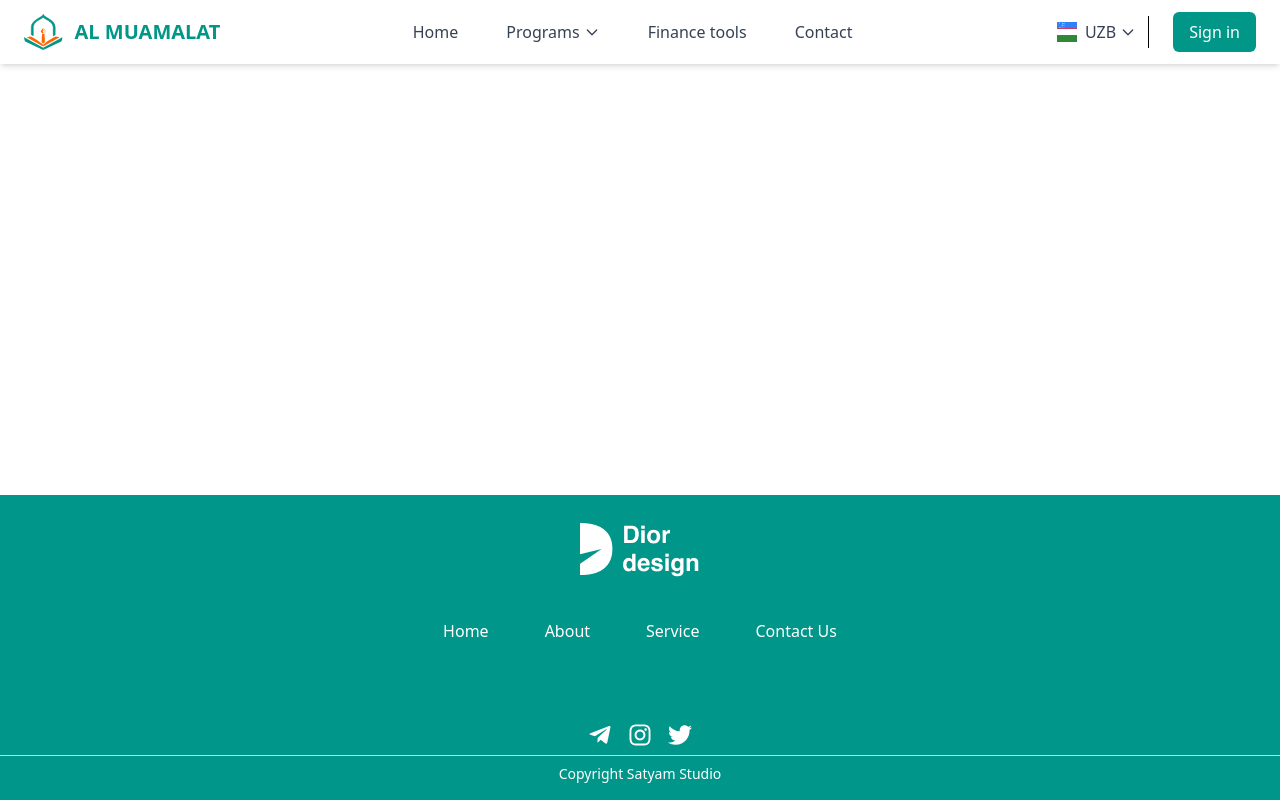
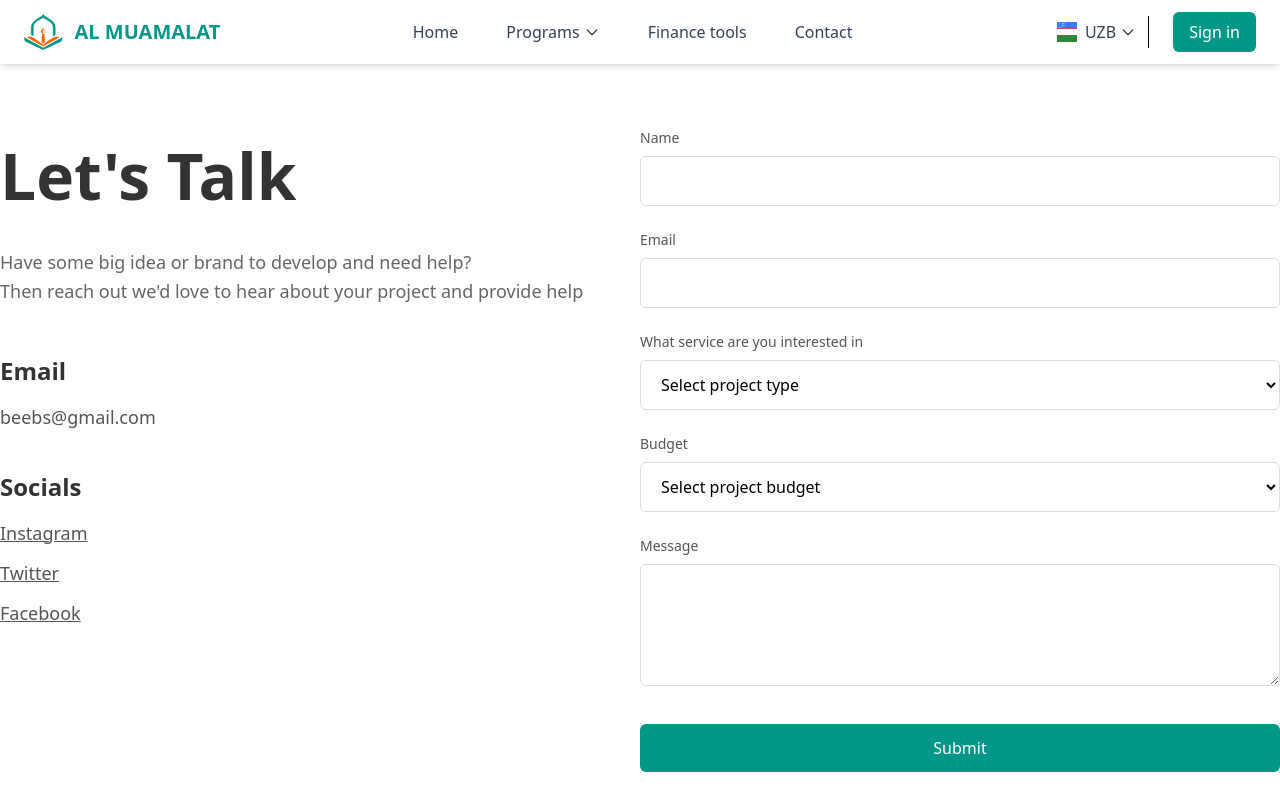
Before and after one commit to Xushnud-jon/al-muamalat, a React (Vite) app: page /contact in a window 1280 px wide. Shown: the top 800 px of the page. Built offline with nearby package versions, Linux system fonts and the light colour scheme.

Commit message:
create contack talk

```diff
--- a/package.json
+++ b/package.json
@@ -16,6 +16,7 @@
     "react-dom": "^19.1.0",
     "react-hook-form": "^7.60.0",
     "react-icons": "^5.5.0",
+    "react-loading-indicators": "^1.0.1",
     "react-router-dom": "^7.7.0",
     "react-toastify": "^11.0.5",
     "tailwindcss": "^4.1.11"
--- a/src/App.jsx
+++ b/src/App.jsx
@@ -1,27 +1,47 @@
-import React from 'react';
+import React, { Suspense } from 'react';
 import { BrowserRouter as Router, Routes, Route } from 'react-router-dom';
 import Header from './components/Header.jsx';
 import Footer from './components/Footer.jsx';
 import ShowLayout from './components/showlayout.jsx';
 import Homepage from './pages/HomePage/index.jsx';
-import LoginPage from './pages/AuthPage/_components/Login.jsx';
-import RegisterPage from './pages/AuthPage/_components/Register.jsx';
 import 'react-toastify/dist/ReactToastify.css';
+import { ThreeDot } from 'react-loading-indicators';
+
+// Barcha sahifalarni lazy loading bilan yuklash
+const InternationalPrograms = React.lazy(() => import('./pages/HomePage/Programs/InternationalPage'));
+const SpecializedCourses = React.lazy(() => import('./pages/HomePage/Programs/SpecializedCourses'));
+const IslamicFinance = React.lazy(() => import('./pages/HomePage/Programs/IslamicFinanceLiteracyCourse'));
+const CertificationProgram = React.lazy(() => import('./pages/HomePage/Programs/CertificationProgram'));
+const LoginPage = React.lazy(() => import('./pages/AuthPage/_components/Login'));
+const RegisterPage = React.lazy(() => import('./pages/AuthPage/_components/Register'));
+const ContactPage = React.lazy(() => import('./pages/Contact/index.jsx'));
+
+// Yuklash paytida ko'rsatiladigan komponent
+
+
 function App() {
   return (
     <Router>
-
-      <div className="min-h-screen flex flex-col max-w-[1700px] m-auto  ">
+      <div className="min-h-screen flex flex-col max-w-[1700px] m-auto">
         <ShowLayout>
           <Header />
         </ShowLayout>
 
         <main className="flex-1">
-          <Routes>
-            <Route path="/" element={<Homepage />} />
-            <Route path="/login" element={<LoginPage />} />
-            <Route path="/register" element={<RegisterPage />} />
-          </Routes>
+          <Suspense fallback={<ThreeDot variant="bounce" color="#32cd32" size="large" text="" textColor=""  />}>
+            <Routes>
+              <Route path="/" element={<Homepage />} />
+              <Route path="/international-programs" element={<InternationalPrograms />} />
+              <Route path="/specialized-courses" element={<SpecializedCourses />} />
+              <Route path="/islamic-finance" element={<IslamicFinance />} />
+              <Route path="/certification" element={<CertificationProgram />} />
+              <Route path="/login" element={<LoginPage />} />
+              <Route path="/register" element={<RegisterPage />} />
+            </Routes>
+            <Routes>
+              <Route path="/contact" element={<ContactPage />} />
+            </Routes>
+          </Suspense>
         </main>
 
         <ShowLayout>
--- a/src/components/Header.jsx
+++ b/src/components/Header.jsx
@@ -3,7 +3,7 @@ import Logo from '../assets/svg/logo.svg';
 import UzFlag from '../assets/images/uzb.png';
 import EnFlag from '../assets/images/eng.png';
 import RuFlag from '../assets/images/rus.png';
-import { useNavigate } from 'react-router-dom';
+import { Link, useNavigate } from 'react-router-dom';
 
 const Header = () => {
   const navigate = useNavigate();
@@ -38,10 +38,10 @@ useEffect(() => {
   ];
 
   const dasturlar = [
-    { nomi: "International educational programs" },
-    { nomi: "Specialized courses" },
-    { nomi: "Islamic Finance Literacy Course" },
-    { nomi: "Certification program" }
+    { nomi: "International educational programs",  path: "/international-programs"  },
+    { nomi: "Specialized courses", path: "/specialized-courses"  },
+    { nomi: "Islamic Finance Literacy Course", path: "/islamic-finance"  },
+    { nomi: "Certification program", path: "/certification"  }
   ];
 
   const tanlanganTil = tillar.find(t => t.kod === til) || tillar[1];
@@ -96,20 +96,27 @@ useEffect(() => {
             {programsDropdownOchiq && (
               <div className="absolute left-0 mt-2 w-56 bg-white rounded-md shadow-lg py-2 z-50 border border-gray-100">
              {dasturlar.map((dastur, index) => (
-                  <a
+  <Link
     key={index}
-                    href="#"
+    to={dastur.path}
     className={`block px-4 py-2 text-gray-700 hover:text-[#009688] hover:bg-gray-50 ${index < dasturlar.length - 1 ? 'border-b' : ''}`}
+    onClick={() => setProgramsDropdownOchiq(false)}
   >
     {dastur.nomi}
-                  </a>
+  </Link>
 ))}
               </div>
             )}
           </div>
 
           <a href="#" className="text-gray-700 hover:text-[#009688] font-medium transition duration-200">Finance tools</a>
-          <a href="#" className="text-gray-700 hover:text-[#009688] font-medium transition duration-200">Contact</a>
+      <Link
+  to="/contact"
+  className="text-gray-700 hover:text-[#009688] font-medium transition duration-200"
+  onClick={() => setMenuOchiq(false)}
+>
+  Contact
+</Link>
         </nav>
 
         {/* Desktop til tanlovi va Sign in */}
@@ -233,17 +240,17 @@ useEffect(() => {
             {programsDropdownOchiq && (
               <div className="pl-4 mt-1 space-y-1">
               {dasturlar.map((dastur, index) => (
-                  <a
+  <button
     key={index}
-                    href="#"
-                    className="block py-2 px-3 text-gray-600 hover:text-[#009688] hover:bg-gray-50 rounded-md transition duration-200 text-sm"
     onClick={() => {
+      navigate(dastur.path);
       setProgramsDropdownOchiq(false);
       setMenuOchiq(false);
     }}
+    className="block w-full text-left py-2 px-3 text-gray-600 hover:text-[#009688] hover:bg-gray-50 rounded-md transition duration-200 text-sm"
   >
     {dastur.nomi}
-                  </a>
+  </button>
 ))}
               </div>
             )}
@@ -256,13 +263,13 @@ useEffect(() => {
           >
             Finance tools
           </a>
-          <a
-            href="#"
+      <Link
+  to="/contact"
   className="block py-2.5 px-3 text-gray-700 hover:text-[#009688] hover:bg-gray-50 rounded-md transition duration-200"
   onClick={() => setMenuOchiq(false)}
 >
   Contact
-          </a>
+</Link>
         </div>
       )}
     </header>
--- /dev/null
+++ b/src/pages/Contact/Talk/index.jsx
@@ -0,0 +1,155 @@
+import React, { useState } from 'react';
+import { useForm } from 'react-hook-form';
+
+export default function ContactPage() {
+  const { register, handleSubmit, formState: { errors } } = useForm();
+  const [isSubmitted, setIsSubmitted] = useState(false);
+
+  const onSubmit = (data) => {
+    console.log(data);
+    setIsSubmitted(true);
+  };
+
+  return (
+    <div className="w-full max-w-7xl min-h-[705px] mx-auto  py-16 flex flex-col md:flex-row">
+      {/* Left Column - Contact Info */}
+      <div className="w-full md:w-1/2 pr-0 md:pr-12 mb-12 md:mb-0">
+        <div className="mb-12">
+          <h1 className="text-[64px] font-bold text-[#333] mb-6">Let's Talk</h1>
+          <p className="text-lg text-[#666] leading-relaxed">
+            Have some big idea or brand to develop and need help?<br />
+            Then reach out we'd love to hear about your project and provide help
+          </p>
+        </div>
+
+        <div className="space-y-10">
+          <div>
+            <h2 className="text-2xl font-semibold text-[#333] mb-4">Email</h2>
+            <a
+              href="mailto:beebs@gmail.com"
+              className="text-lg text-[#555] hover:text-[#009688] transition-colors"
+            >
+              beebs@gmail.com
+            </a>
+          </div>
+
+          <div>
+            <h2 className="text-2xl font-semibold text-[#333] mb-4">Socials</h2>
+            <div className="flex space-x-6 flex-col gap-3">
+              <a href="#" className="text-[#555] hover:text-[#009688] transition-colors underline">
+                <span className="text-lg">Instagram</span>
+              </a>
+              <a href="#" className="text-[#555] hover:text-[#009688] transition-colors underline">
+                <span className="text-lg">Twitter</span>
+              </a>
+              <a href="#" className="text-[#555] hover:text-[#009688] transition-colors underline">
+                <span className="text-lg">Facebook</span>
+              </a>
+            </div>
+          </div>
+        </div>
+      </div>
+
+      {/* Right Column - Contact Form */}
+      <div className="w-full md:w-1/2">
+        {isSubmitted ? (
+          <div className="bg-green-50 border border-green-200 rounded-lg p-8 text-center h-full flex items-center justify-center">
+            <div>
+              <h3 className="text-2xl font-medium text-green-800 mb-2">Thank You!</h3>
+              <p className="text-green-600">Your message has been submitted successfully.</p>
+            </div>
+          </div>
+        ) : (
+          <form onSubmit={handleSubmit(onSubmit)} className="space-y-6 h-full">
+            <div>
+              <label htmlFor="name" className="block text-sm font-medium text-[#555] mb-2">
+                Name
+              </label>
+              <input
+                type="text"
+                id="name"
+                {...register('name', { required: 'Name is required' })}
+                className="w-full px-4 py-3 border  border-[#ddd] rounded-md focus:ring-2 focus:ring-[#009688] focus:border-[#009688]"
+              />
+              {errors.name && <p className="mt-1 text-sm text-red-600">{errors.name.message}</p>}
+            </div>
+
+            <div>
+              <label htmlFor="email" className="block text-sm font-medium text-[#555] mb-2">
+                Email
+              </label>
+              <input
+                type="email"
+                id="email"
+                {...register('email', {
+                  required: 'Email is required',
+                  pattern: {
+                    value: /^[A-Z0-9._%+-]+@[A-Z0-9.-]+\.[A-Z]{2,}$/i,
+                    message: 'Invalid email address'
+                  }
+                })}
+                className="w-full px-4 py-3 border border-[#ddd] rounded-md focus:ring-2 focus:ring-[#009688] focus:border-[#009688]"
+              />
+              {errors.email && <p className="mt-1 text-sm text-red-600">{errors.email.message}</p>}
+            </div>
+
+            <div>
+              <label htmlFor="service" className="block text-sm font-medium text-[#555] mb-2">
+                What service are you interested in
+              </label>
+              <select
+                id="service"
+                {...register('service')}
+                className="w-full px-4 py-3 border border-[#ddd] rounded-md focus:ring-2 focus:ring-[#009688] focus:border-[#009688] bg-white"
+              >
+                <option value="">Select project type</option>
+                <option value="web">Web Development</option>
+                <option value="mobile">Mobile Development</option>
+                <option value="design">UI/UX Design</option>
+                <option value="consulting">Consulting</option>
+              </select>
+            </div>
+
+            <div>
+              <label htmlFor="budget" className="block text-sm font-medium text-[#555] mb-2">
+                Budget
+              </label>
+              <select
+                id="budget"
+                {...register('budget')}
+                className="w-full px-4 py-3 border border-[#ddd] rounded-md focus:ring-2 focus:ring-[#009688] focus:border-[#009688] bg-white"
+              >
+                <option value="">Select project budget</option>
+                <option value="<1000">Under $1,000</option>
+                <option value="1000-5000">$1,000 - $5,000</option>
+                <option value="5000-20000">$5,000 - $20,000</option>
+                <option value="20000+">$20,000+</option>
+              </select>
+            </div>
+
+            <div>
+              <label htmlFor="message" className="block text-sm font-medium text-[#555] mb-2">
+                Message
+              </label>
+              <textarea
+                id="message"
+                rows={4}
+                {...register('message')}
+                className="w-full px-4 py-3 border border-[#ddd] rounded-md focus:ring-2 focus:ring-[#009688] focus:border-[#009688]"
+              />
+            </div>
+
+            <div className="pt-2">
+              <button
+                type="submit"
+                className="w-full bg-[#009688] hover:bg-[#00796b] text-white font-medium py-3 px-6 rounded-md transition-colors"
+              >
+                Submit
+              </button>
+            </div>
+          </form>
+        )}
+      </div>
+    </div>
+  );
+}
--- /dev/null
+++ b/src/pages/Contact/index.jsx
@@ -0,0 +1,14 @@
+import React from 'react'
+import Talk from "./Talk"
+import Workshop from '../HomePage/_components/Workshop'
+
+const index = () => {
+  return (
+    <div>
+        <Talk/>
+        <Workshop/>
+    </div>
+  )
+}
+
+export default index
--- /dev/null
+++ b/src/pages/HomePage/Programs/CertificationProgram.jsx
@@ -0,0 +1,9 @@
+import React from 'react'
+
+const CertificationProgram = () => {
+  return (
+    <div>CertificationProgram</div>
+  )
+}
+
+export default CertificationProgram
--- /dev/null
+++ b/src/pages/HomePage/Programs/InternationalPage.jsx
@@ -0,0 +1,9 @@
+import React from 'react'
+
+const InternationalPage = () => {
+  return (
+    <div>InternationalPage</div>
+  )
+}
+
+export default InternationalPage
--- /dev/null
+++ b/src/pages/HomePage/Programs/IslamicFinanceLiteracyCourse.jsx
@@ -0,0 +1,9 @@
+import React from 'react'
+
+const IslamicFinanceLiteracyCourse = () => {
+  return (
+    <div>IslamicFinanceLiteracyCourse</div>
+  )
+}
+
+export default IslamicFinanceLiteracyCourse
--- /dev/null
+++ b/src/pages/HomePage/Programs/SpecializedCourses.jsx
@@ -0,0 +1,9 @@
+import React from 'react'
+
+const SpecializedCourses = () => {
+  return (
+    <div>SpecializedCourses</div>
+  )
+}
+
+export default SpecializedCourses
```
Also changed, not shown: 1 other file (tests, documents, lock files or other folders). Lines whose indentation alone changed are shown as unchanged.
